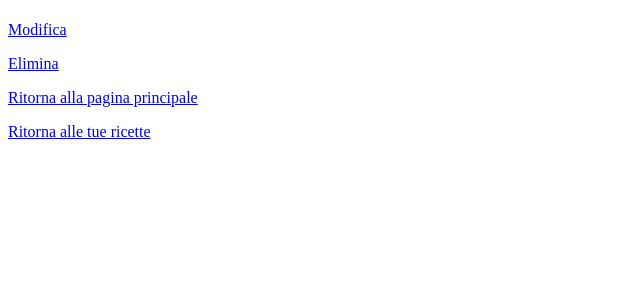
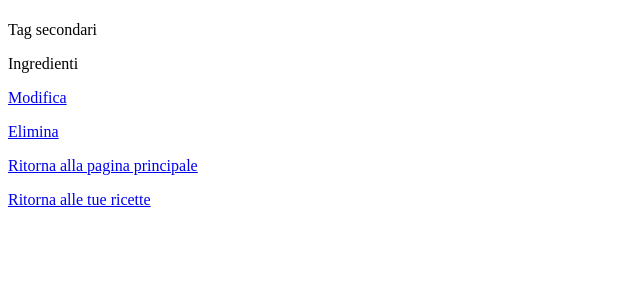
Before and after one commit to AndreaBruno97/ricettario, a Flask app: template templates/ricetta.html in a window 1280 px wide. Shown: the top 300 px of the page, without its empty margins (0-640 px from the left). Run offline with Flask 2, Linux system fonts and the light colour scheme; the template is opened without the code that fills it, so the values that code supplies are empty.

Commit message:
Inseriti i tag secondari nella visualizzazione delle ricette.

```diff
--- a/app.py
+++ b/app.py
@@ -40,7 +40,13 @@ def ricetta(id):
     leggi_tmp = util.leggi(id)
     testo = leggi_tmp[0]
     ingredienti = leggi_tmp[1]
-    return render_template("ricetta.html", nome=nome, tag_primario=tag_primario, testo=testo, id=id, ingredienti=ingredienti, num=len(ingredienti))
+    tag_secondari_str=db_inter.id_to_tag_secondari(id)
+    tag_secondari_id=eval(tag_secondari_str)
+    tag_secondari=[]
+    for tag_id in tag_secondari_id:
+        tag_secondari.append(db_inter.id_to_tag_sec(tag_id))
+
+    return render_template("ricetta.html", nome=nome, tag_primario=tag_primario, tag_secondari=tag_secondari, num_tag_secondari=len(tag_secondari), testo=testo, id=id, ingredienti=ingredienti, num_ingredienti=len(ingredienti))
 
 @app.route("/nuova_ricetta/<flag>")
 def nuova_ricetta(flag):
--- a/templates/ricetta.html
+++ b/templates/ricetta.html
@@ -7,8 +7,19 @@
 <body>
     <h1>{{ nome }}</h1>
     <p>{{ tag_primario }}</p>
+
+    <!--Tag secondari-->
+    <p>Tag secondari</p>
     <ul>
-        {% for i in range(0, num) %}
+        {% for i in range(0, num_tag_secondari) %}
+            <li>{{ tag_secondari[i] }}</li>
+        {% endfor %}
+    </ul>
+
+    <!--Ingredienti-->
+    <p>Ingredienti</p>
+    <ul>
+        {% for i in range(0, num_ingredienti) %}
             <li>{{ ingredienti[i] }}</li>
         {% endfor %}
     </ul>
```
